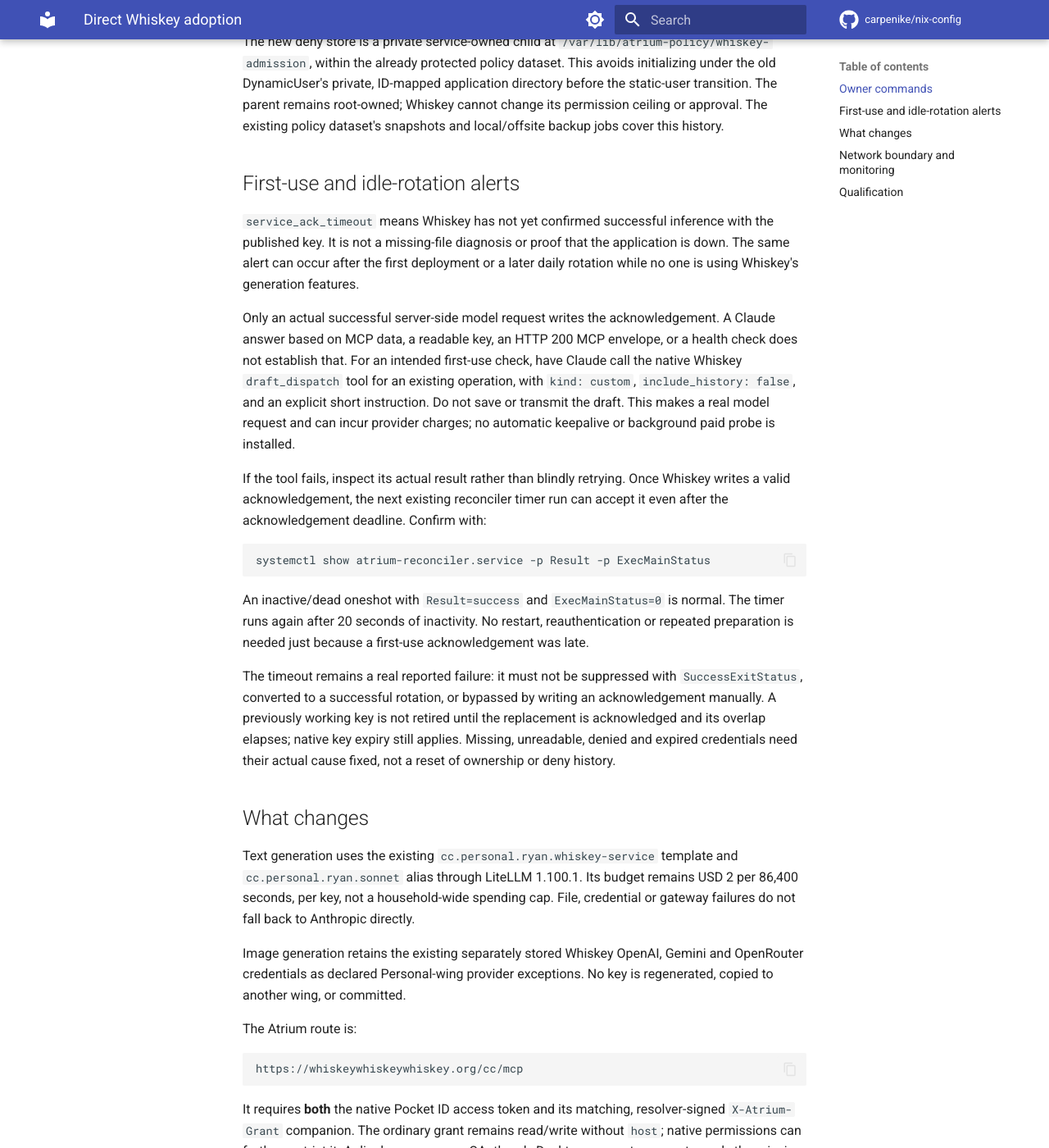
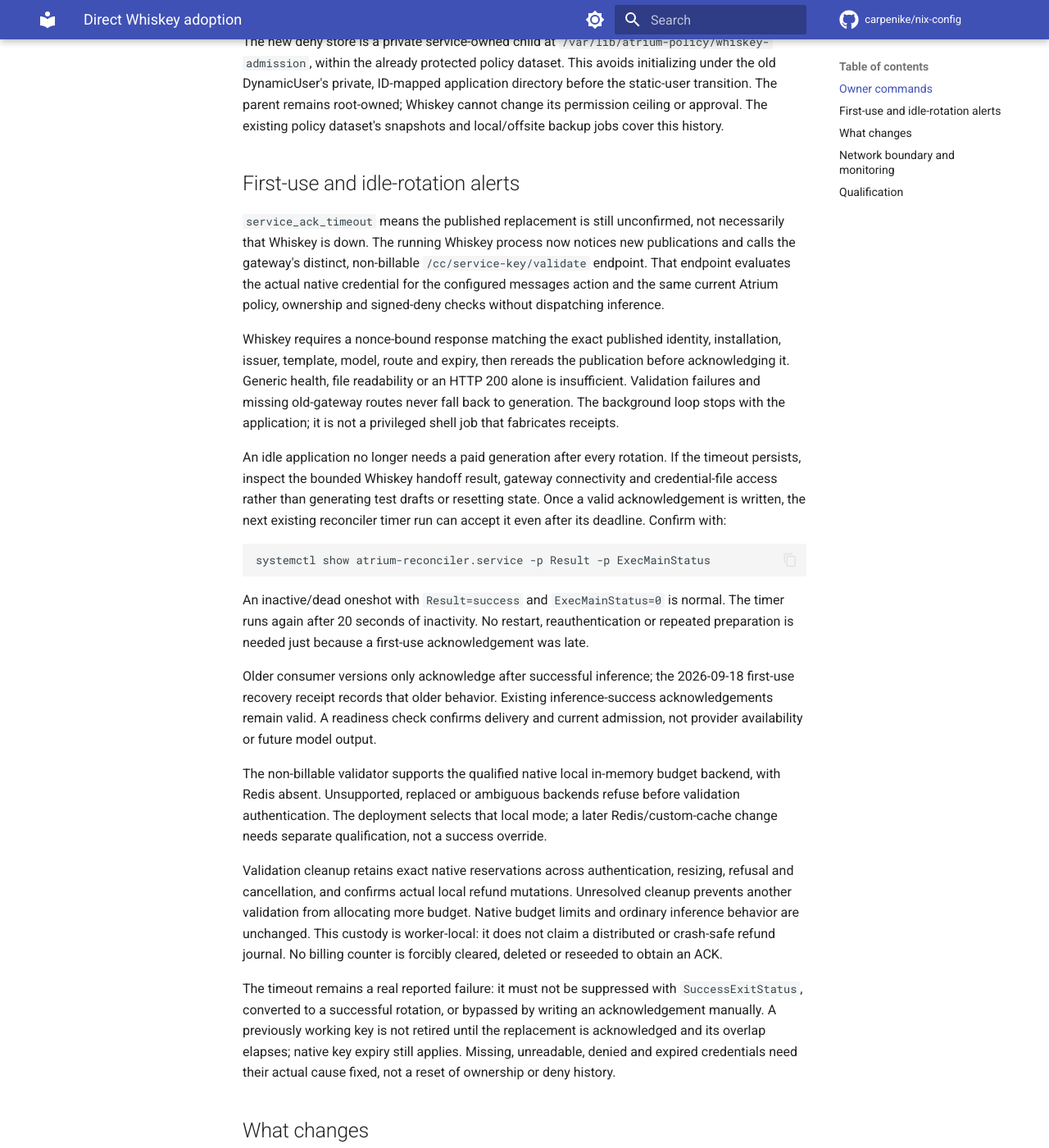
Before and after one commit to carpenike/nix-config, an MkDocs documentation site: the page built from docs/services/atrium-whiskey-cutover.md, in a window 1280 px wide and 1400 px high, scrolled down 957 px. Shown: the whole window at 82% size. Built offline with MkDocs 1.6.1 and Material for MkDocs 9.7.7, drawn with Linux system fonts in a browser that asks for light colours; comment, search, counter and statistics services are not loaded; some of the changed text lies outside the part shown.

Commit message:
ATR-N03: deploy non-billable Whiskey key handoff (#1154)
Select the coordinated, reviewed gateway/client releases. Confirm new service publications in the actual running Whiskey process without inference, retain verified budget cleanup and all acknowledgement/overlap/expiry safeguards, and qualify the installed Linux monitor and Forge closure.

All final CI checks pass. Owner-operated normal activation only; no reset or paid generation is needed to confirm the handoff.

Co-authored-by: Copilot <223556219+Copilot@users.noreply.github.com>
Copilot-Session: 07549712-8ad0-4630-9bd3-ac67b7a539cc

````diff
--- a/docs/services/atrium-whiskey-cutover.md
+++ b/docs/services/atrium-whiskey-cutover.md
@@ -47,22 +47,25 @@ this history.
 
 ## First-use and idle-rotation alerts
 
-`service_ack_timeout` means Whiskey has not yet confirmed successful inference
-with the published key. It is not a missing-file diagnosis or proof that the
-application is down. The same alert can occur after the first deployment or a
-later daily rotation while no one is using Whiskey's generation features.
+`service_ack_timeout` means the published replacement is still unconfirmed, not
+necessarily that Whiskey is down. The running Whiskey process now notices new
+publications and calls the gateway's distinct, non-billable
+`/cc/service-key/validate` endpoint. That endpoint evaluates the actual native
+credential for the configured messages action and the same current Atrium
+policy, ownership and signed-deny checks without dispatching inference.
 
-Only an actual successful server-side model request writes the acknowledgement.
-A Claude answer based on MCP data, a readable key, an HTTP 200 MCP envelope,
-or a health check does not establish that. For an intended first-use check, have
-Claude call the native Whiskey `draft_dispatch` tool for an existing operation,
-with `kind: custom`, `include_history: false`, and an explicit short instruction.
-Do not save or transmit the draft. This makes a real model request and can incur
-provider charges; no automatic keepalive or background paid probe is installed.
+Whiskey requires a nonce-bound response matching the exact published identity,
+installation, issuer, template, model, route and expiry, then rereads the
+publication before acknowledging it. Generic health, file readability or an
+HTTP 200 alone is insufficient. Validation failures and missing old-gateway
+routes never fall back to generation. The background loop stops with the
+application; it is not a privileged shell job that fabricates receipts.
 
-If the tool fails, inspect its actual result rather than blindly retrying. Once
-Whiskey writes a valid acknowledgement, the next existing reconciler timer run
-can accept it even after the acknowledgement deadline. Confirm with:
+An idle application no longer needs a paid generation after every rotation.
+If the timeout persists, inspect the bounded Whiskey handoff result, gateway
+connectivity and credential-file access rather than generating test drafts or
+resetting state. Once a valid acknowledgement is written, the next existing
+reconciler timer run can accept it even after its deadline. Confirm with:
 
 ```sh
 systemctl show atrium-reconciler.service -p Result -p ExecMainStatus
@@ -72,6 +75,24 @@ An inactive/dead oneshot with `Result=success` and `ExecMainStatus=0` is normal.
 The timer runs again after 20 seconds of inactivity. No restart, reauthentication
 or repeated preparation is needed just because a first-use acknowledgement was
 late.
+
+Older consumer versions only acknowledge after successful inference; the
+2026-09-18 first-use recovery receipt records that older behavior. Existing
+inference-success acknowledgements remain valid. A readiness check confirms
+delivery and current admission, not provider availability or future model output.
+
+The non-billable validator supports the qualified native local in-memory budget
+backend, with Redis absent. Unsupported, replaced or ambiguous backends refuse
+before validation authentication. The deployment selects that local mode; a
+later Redis/custom-cache change needs separate qualification, not a success
+override.
+
+Validation cleanup retains exact native reservations across authentication,
+resizing, refusal and cancellation, and confirms actual local refund mutations.
+Unresolved cleanup prevents another validation from allocating more budget.
+Native budget limits and ordinary inference behavior are unchanged. This custody
+is worker-local: it does not claim a distributed or crash-safe refund journal.
+No billing counter is forcibly cleared, deleted or reseeded to obtain an ACK.
 
 The timeout remains a real reported failure: it must not be suppressed with
 `SuccessExitStatus`, converted to a successful rotation, or bypassed by writing
@@ -135,6 +156,17 @@ The public `/metrics` path remains 404.
 
 ## Qualification
 
+The idle-safe handoff is delivered by carpenike/atrium#57
+(`bb862e36ddaa6e6fe380bd431131c4caa8b9afcb`) and
+carpenike/whiskey-whiskey-whiskey#97
+(`ac4f6dfa5c1cf152ded1ae6777f43a3c48e5f9a1`).
+The [source-bound handoff receipt](evidence/atrium-idle-key-handoff.json)
+links real native authentication, idle rotation, denial, overlap and budget
+cleanup evidence to the exact merged trees and selected local-cache configuration.
+An already adopted installation only needs its normal `naf` deployment.
+Do not repeat preparation, reset acknowledgements, or run a paid generation
+solely to confirm a replacement.
+
 The original adoption application was carpenike/whiskey-whiskey-whiskey#95, merged at
 `4aac8d822a1dfe8a9875c41131cdde88075bdf80`. Its runtime and dependency files
 remain unchanged from the separately recorded `472f877` application input;
@@ -142,7 +174,7 @@ the original receipts retain their actual source IDs.
 
 The follow-up in carpenike/whiskey-whiskey-whiskey#96 adds bounded transport
 errors, caller-side rejection of incomplete drafts, and explicit custom-format
-precedence. The selected release is
+precedence. That release was
 `d58aca900bd804e7b0de8d480fe8c64f3d2719c5`, with the exact reviewed
 `38274ce` tree. The shared helper's native acknowledgement remains distinct from
 accepting a finished draft: successful native inference may acknowledge a key
@@ -176,10 +208,13 @@ claim.
 That guest also invokes the selected application's own
 `scripts/check-installed-generation.mjs`, not a deployment-owned replacement
 for the helper or acceptance logic. The probe runs as an unprivileged synthetic
-user against the installed Node 22.22.2 package, verifies all 16 changed compiled
-modules, exercises nine bounded local cases, and removes its private fixture
+user against the installed Node 22.22.2 package, verifies all 20 relevant compiled
+modules, exercises 12 bounded local cases, and removes its private fixture
 state. The host wrapper additionally refuses an unsafe runtime directory before
-allowing the private-directory recovery. Scripted provider responses and prompt
+allowing the private-directory recovery. The actual running Fastify monitor
+observes atomic replacement, skips a current acknowledgement and aborts on close;
+its background phase makes two validation requests and no inference requests.
+Scripted provider responses and prompt
 construction checks do not prove a real model will obey every formatting request.
 
 The application-owned
````
Also changed, not shown: docs/services/evidence/atrium-idle-key-handoff.json (added, +93 -0 lines), 6 other files.
